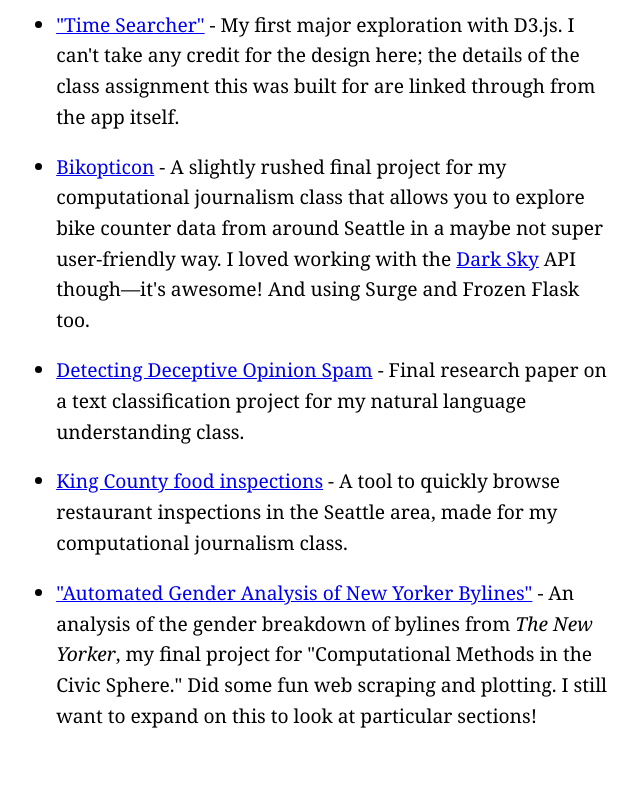
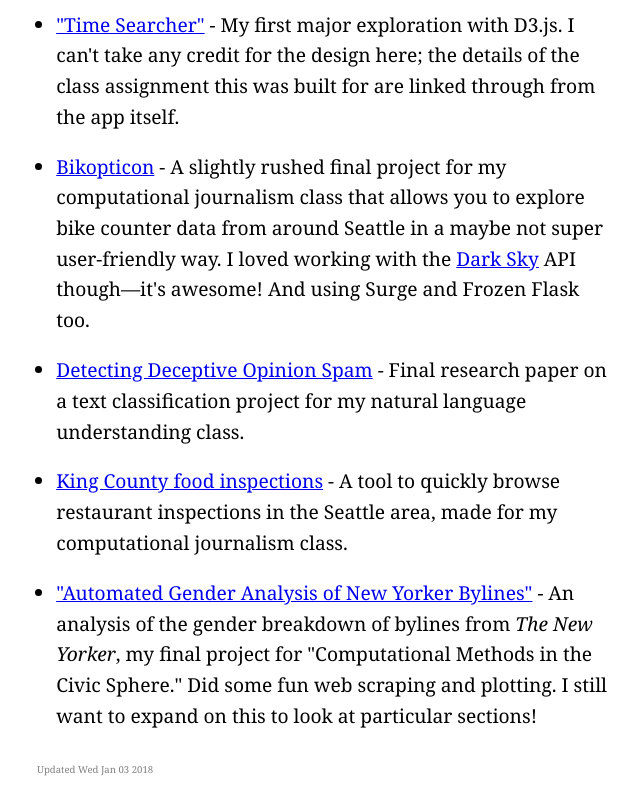
Before and after one commit to alecglassford/portfolio, a plain HTML site: page public/index.html in a window 1280 px wide. Shown: the part 3187-3987 px from the top of the page, without its empty margins (303-943 px from the left). Before the commit the page ends 3938 px from the top, so only its background shows below. Drawn offline with Linux system fonts and the light colour scheme.

Commit message:
Add updated date

```diff
--- a/public/assets/main.css
+++ b/public/assets/main.css
@@ -5,6 +5,11 @@
     width: 90%;
     max-width: 600px;
     margin: 1em auto;
+}
+
+small {
+  color: grey;
+  font-size: 0.5em;
 }
 
 img {
--- a/public/index.html
+++ b/public/index.html
@@ -64,6 +64,6 @@
 <li><a href="assets/detecting-deceptive-opinion-spam.pdf">Detecting Deceptive Opinion Spam</a> - Final research paper on a text classification project for my natural language understanding class.</li>
 <li><a href="https://safe-dawn-87291.herokuapp.com/">King County food inspections</a> - A tool to quickly browse restaurant inspections in the Seattle area, made for my computational journalism class.</li>
 <li><a href="https://github.com/alecglassford/compciv-2016/blob/master/projects/gender-detector-data/README.md">&quot;Automated Gender Analysis of New Yorker Bylines&quot;</a> - An analysis of the gender breakdown of bylines from <em>The New Yorker</em>, my final project for &quot;Computational Methods in the Civic Sphere.&quot; Did some fun web scraping and plotting. I still want to expand on this to look at particular sections!</li>
-</ul>       <noscript><p><img src="//stat.alec.casa/piwik.php?idsite=2&rec=1" style="border:0;" alt="" /></p></noscript>
+</ul> <small>Updated Wed Jan 03 2018</small>       <noscript><p><img src="//stat.alec.casa/piwik.php?idsite=2&rec=1" style="border:0;" alt="" /></p></noscript>
     </body>
 </html>
```
Also changed, not shown: 1 other file.
